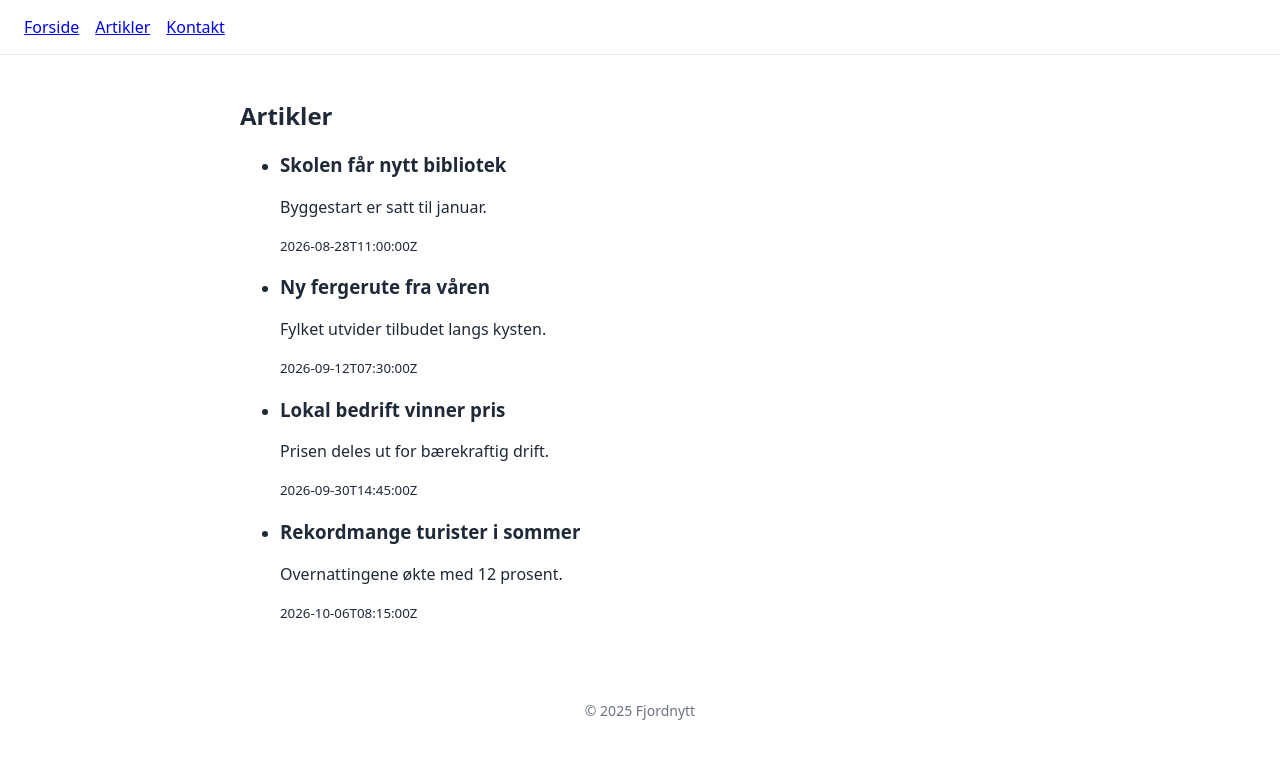
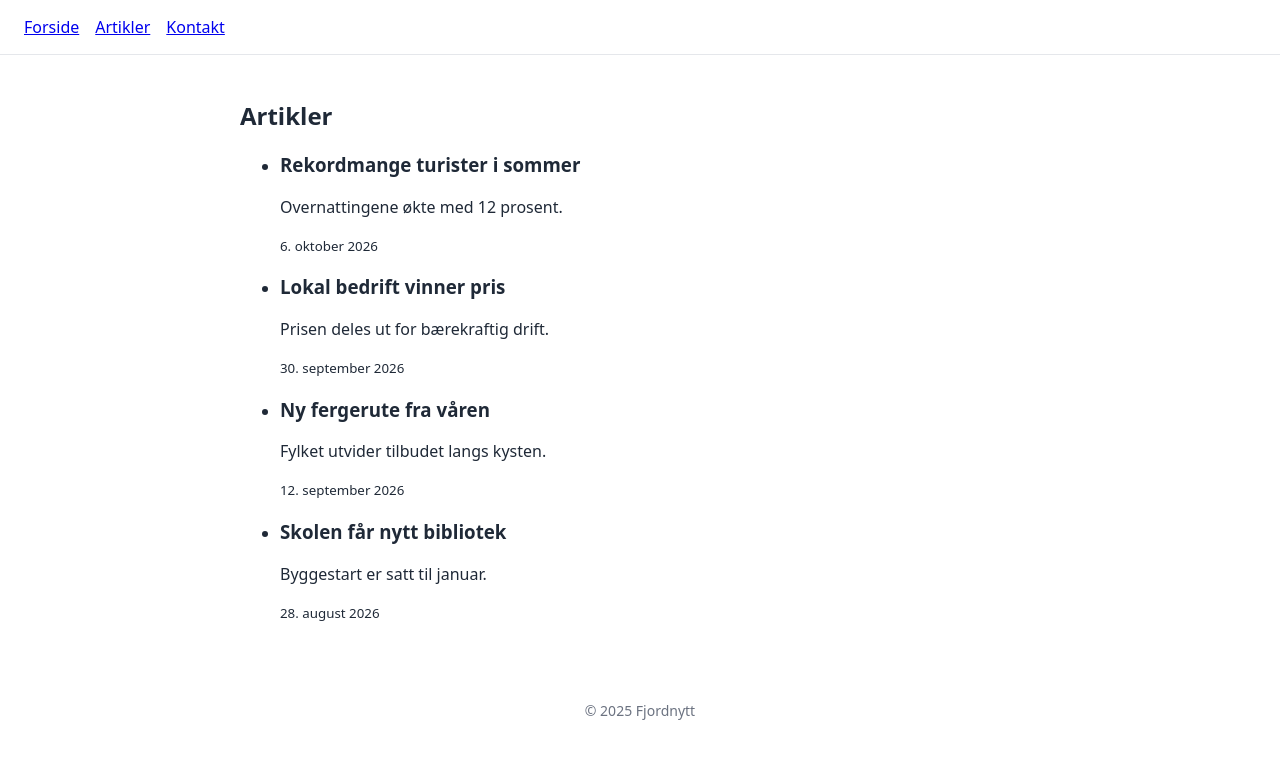
Before and after one commit to roy389/benchmark-repo, a React (Vite) app: page /artikler in a window 1280 px wide. Shown: the top 758 px of the page. Built offline with nearby package versions, Linux system fonts and the light colour scheme.

Commit message:
fix: formatér dato på norsk og sorter nyeste først
- Datoen formateres nå med toLocaleDateString("nb-NO") og vises som
  «6. oktober 2026» i stedet for rå ISO-streng.
- Sortering endret fra stigende (eldste først) til synkende (nyeste først).

Løser issue #6.

```diff
--- a/src/components/ArtikkelListe.tsx
+++ b/src/components/ArtikkelListe.tsx
@@ -1,7 +1,15 @@
 import { artikler } from "../data/artikler";
 
+function formatDato(isoDato: string): string {
+  return new Date(isoDato).toLocaleDateString("nb-NO", {
+    day: "numeric",
+    month: "long",
+    year: "numeric",
+  });
+}
+
 export default function ArtikkelListe() {
-  const sortert = [...artikler].sort((a, b) => a.publisert.localeCompare(b.publisert));
+  const sortert = [...artikler].sort((a, b) => b.publisert.localeCompare(a.publisert));
 
   return (
     <ul>
@@ -9,7 +17,7 @@ export default function ArtikkelListe() {
         <li key={a.id}>
           <h3>{a.tittel}</h3>
           <p>{a.ingress}</p>
-          <small>{a.publisert}</small>
+          <small>{formatDato(a.publisert)}</small>
         </li>
       ))}
     </ul>
```
